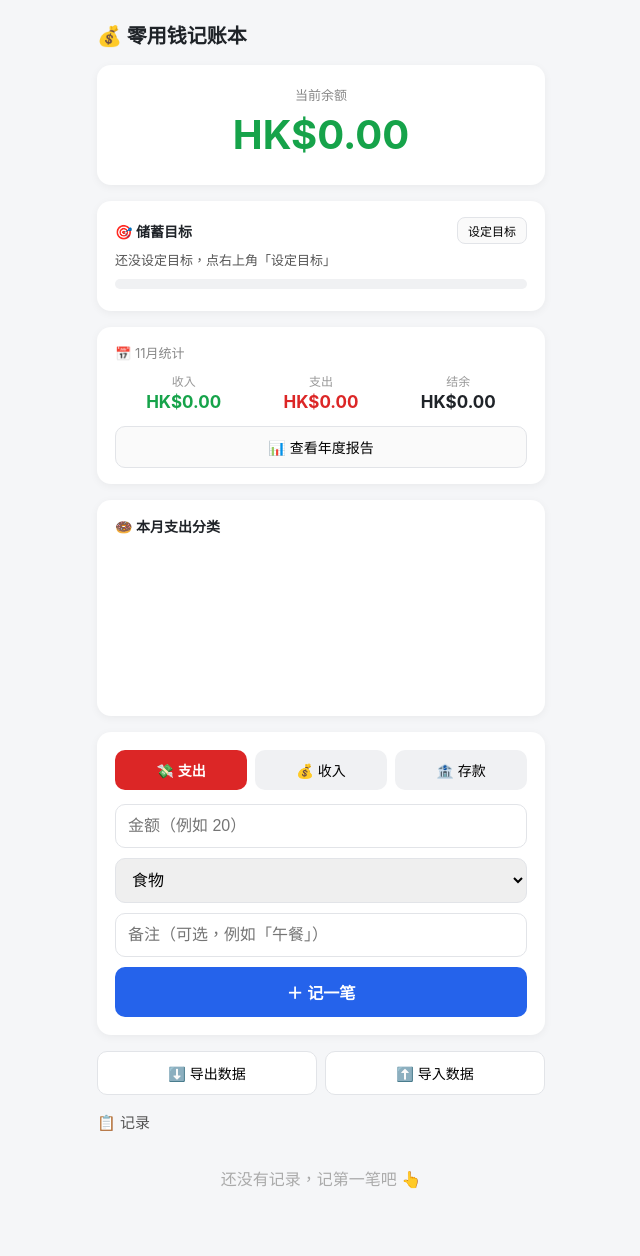
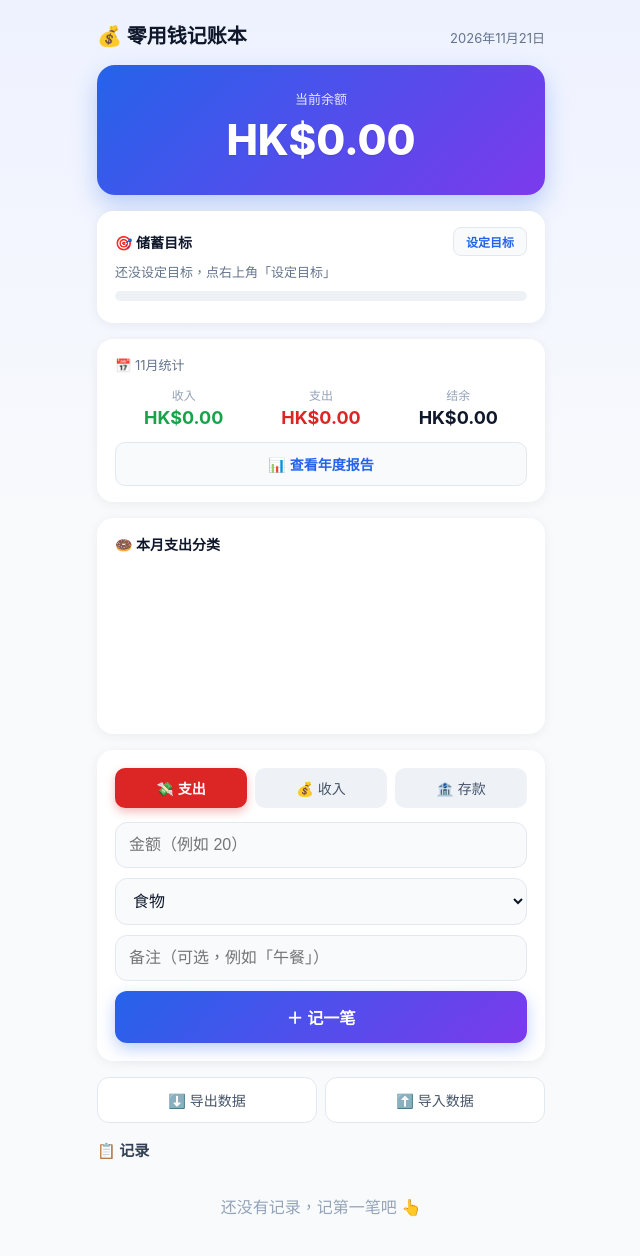
Before and after one commit to rexhuang852/pocket-money-tracker, a plain HTML site: page index.html in a window 1280 px wide. Shown: the whole page, without its empty margins (319-959 px from the left). Drawn offline with nearby package versions, Linux system fonts and the light colour scheme.

Commit message:
UI优化推送

```diff
--- a/index.html
+++ b/index.html
@@ -12,84 +12,89 @@
 
     body {
       font-family: -apple-system, "Microsoft JhengHei", "PingFang HK", sans-serif;
-      background: #f5f6f8;
-      color: #1f2328;
+      background: linear-gradient(180deg, #eef2ff 0%, #f8fafc 40%);
+      color: #0f172a;
       max-width: 480px;
       margin: 0 auto;
       min-height: 100vh;
       padding: 20px 16px 60px;
     }
 
-    h1 { font-size: 20px; margin-bottom: 16px; }
+    /* 顶部标题 */
+    .header { display: flex; align-items: baseline; justify-content: space-between; margin-bottom: 16px; }
+    .header h1 { font-size: 20px; font-weight: 700; }
+    .header-date { font-size: 13px; color: #64748b; }
 
-    /* ===== 余额卡片 ===== */
+    /* ===== 余额卡片（渐变主角） ===== */
     .balance-card {
-      background: #fff;
-      border-radius: 14px;
-      padding: 20px;
+      background: linear-gradient(135deg, #2563eb, #7c3aed);
+      border-radius: 18px;
+      padding: 24px 20px;
       text-align: center;
-      box-shadow: 0 2px 8px rgba(0,0,0,0.05);
+      box-shadow: 0 10px 24px rgba(37, 99, 235, 0.28);
       margin-bottom: 16px;
     }
-    .balance-card .label { font-size: 13px; color: #888; }
-    .balance-card .amount { font-size: 40px; font-weight: 700; margin: 6px 0; }
-    .amount.plus  { color: #16a34a; }
-    .amount.minus { color: #dc2626; }
+    .balance-card .label { font-size: 13px; color: rgba(255,255,255,0.85); }
+    .balance-card .amount {
+      font-size: 42px; font-weight: 800; margin: 6px 0; color: #fff;
+      text-shadow: 0 1px 2px rgba(0,0,0,0.1);
+    }
 
     /* ===== 储蓄目标 ===== */
     .goal-card {
       background: #fff;
-      border-radius: 14px;
+      border-radius: 16px;
       padding: 16px 18px;
-      box-shadow: 0 2px 8px rgba(0,0,0,0.05);
+      box-shadow: 0 2px 12px rgba(15,23,42,0.06);
       margin-bottom: 16px;
     }
     .goal-head { display: flex; justify-content: space-between; align-items: center; margin-bottom: 6px; }
     .goal-title { font-size: 14px; font-weight: 600; }
     .goal-set {
-      border: 1px solid #e2e4e8; border-radius: 8px; background: #fafafa;
-      padding: 4px 10px; cursor: pointer; font-size: 12px;
+      border: 1px solid #e2e8f0; border-radius: 8px; background: #f8fafc;
+      padding: 5px 12px; cursor: pointer; font-size: 12px; color: #2563eb; font-weight: 600;
     }
-    .goal-name { font-size: 13px; color: #555; }
+    .goal-name { font-size: 13px; color: #64748b; }
     .goal-amount { font-size: 15px; font-weight: 700; margin-top: 4px; }
     .progress-bar {
-      width: 100%; height: 10px; background: #f0f1f3;
+      width: 100%; height: 10px; background: #eef2f7;
       border-radius: 5px; margin: 10px 0 6px; overflow: hidden;
     }
     .progress-fill {
-      height: 100%; background: #16a34a; border-radius: 5px;
-      width: 0%; transition: width 0.3s;
+      height: 100%; background: linear-gradient(90deg, #2563eb, #7c3aed);
+      border-radius: 5px; width: 0%; transition: width 0.4s ease;
     }
-    .goal-pct { font-size: 12px; color: #999; }
+    .goal-pct { font-size: 12px; color: #64748b; }
 
     /* ===== 本月统计 ===== */
     .stats-card {
       background: #fff;
-      border-radius: 14px;
+      border-radius: 16px;
       padding: 16px 18px;
-      box-shadow: 0 2px 8px rgba(0,0,0,0.05);
+      box-shadow: 0 2px 12px rgba(15,23,42,0.06);
       margin-bottom: 16px;
     }
-    .stats-title { font-size: 13px; color: #888; display: block; margin-bottom: 10px; }
+    .stats-title { font-size: 13px; color: #64748b; display: block; margin-bottom: 12px; }
     .stats-row { display: flex; text-align: center; }
     .stat { flex: 1; }
-    .stat-label { font-size: 12px; color: #999; }
-    .stat-value { font-size: 17px; font-weight: 700; margin-top: 3px; }
+    .stat-label { font-size: 12px; color: #94a3b8; }
+    .stat-value { font-size: 18px; font-weight: 700; margin-top: 4px; }
     .stat-value.in  { color: #16a34a; }
     .stat-value.out { color: #dc2626; }
     .report-btn {
-      width: 100%; margin-top: 14px; padding: 10px;
-      border: 1px solid #e2e4e8; border-radius: 10px;
-      background: #fafafa; cursor: pointer; font-size: 14px;
+      width: 100%; margin-top: 14px; padding: 11px;
+      border: 1px solid #e2e8f0; border-radius: 10px;
+      background: #f8fafc; cursor: pointer; font-size: 14px;
+      color: #2563eb; font-weight: 600;
     }
-    .report-btn:active { background: #f0f1f3; }
+    .report-btn:active { background: #eef2f7; }
 
     /* ===== 支出分类饼图 ===== */
     .chart-card {
       background: #fff;
-      border-radius: 14px;
+      border-radius: 16px;
       padding: 16px 18px;
-      box-shadow: 0 2px 8px rgba(0,0,0,0.05);
+      box-shadow: 0 2px 12px rgba(15,23,42,0.06);
       margin-bottom: 16px;
     }
     .chart-title { font-size: 14px; font-weight: 600; margin-bottom: 10px; }
@@ -98,47 +103,52 @@
     /* ===== 记账表单 ===== */
     .form-card {
       background: #fff;
-      border-radius: 14px;
+      border-radius: 16px;
       padding: 18px;
-      box-shadow: 0 2px 8px rgba(0,0,0,0.05);
+      box-shadow: 0 2px 12px rgba(15,23,42,0.06);
       margin-bottom: 16px;
     }
     .tabs { display: flex; gap: 8px; margin-bottom: 14px; }
     .tab {
       flex: 1; padding: 10px; border: none; border-radius: 10px;
-      background: #f0f1f3; cursor: pointer; font-size: 14px;
+      background: #eef2f7; cursor: pointer; font-size: 14px;
+      color: #475569; transition: all 0.15s;
     }
-    .tab.active { color: #fff; font-weight: 600; }
-    .tab.income.active  { background: #16a34a; }
-    .tab.expense.active { background: #dc2626; }
-    .tab.saving.active  { background: #7c3aed; }   /* 存款选中：紫色 */
+    .tab.active { color: #fff; font-weight: 700; }
+    .tab.income.active  { background: #16a34a; box-shadow: 0 4px 10px rgba(22,163,74,0.3); }
+    .tab.expense.active { background: #dc2626; box-shadow: 0 4px 10px rgba(220,38,38,0.3); }
+    .tab.saving.active  { background: #7c3aed; box-shadow: 0 4px 10px rgba(124,58,237,0.3); }
 
     input, select {
-      width: 100%; padding: 12px; font-size: 16px;
-      border: 1px solid #e2e4e8; border-radius: 10px; margin-bottom: 10px;
+      width: 100%; padding: 13px; font-size: 16px;
+      border: 1px solid #e2e8f0; border-radius: 12px; margin-bottom: 10px;
+      background: #f8fafc; color: #0f172a;
     }
+    input:focus, select:focus { outline: none; border-color: #2563eb; background: #fff; }
     button.add {
-      width: 100%; padding: 13px; font-size: 16px; font-weight: 600;
-      border: none; border-radius: 10px; background: #2563eb;
+      width: 100%; padding: 14px; font-size: 16px; font-weight: 700;
+      border: none; border-radius: 12px;
+      background: linear-gradient(135deg, #2563eb, #7c3aed);
       color: #fff; cursor: pointer;
+      box-shadow: 0 6px 16px rgba(37,99,235,0.3);
     }
-    button.add:active { opacity: 0.8; }
+    button.add:active { opacity: 0.85; transform: scale(0.99); }
     .cancel-edit {
       width: 100%; margin-top: 8px; padding: 8px;
-      border: none; background: none; color: #999;
+      border: none; background: none; color: #94a3b8;
       cursor: pointer; font-size: 13px;
     }
 
     /* ===== 记录列表 ===== */
-    .list-title { font-size: 15px; margin: 8px 0 10px; color: #555; }
-    .empty { color: #aaa; text-align: center; padding: 24px 0; }
+    .list-title { font-size: 15px; font-weight: 700; margin: 8px 0 10px; color: #334155; }
+    .empty { color: #94a3b8; text-align: center; padding: 24px 0; }
     .record {
       display: flex; align-items: center; justify-content: space-between;
-      background: #fff; border-radius: 12px; padding: 12px 14px;
-      margin-bottom: 8px;
+      background: #fff; border-radius: 14px; padding: 14px;
+      margin-bottom: 8px; box-shadow: 0 1px 4px rgba(15,23,42,0.04);
     }
     .record .info .cat { font-size: 14px; font-weight: 600; }
-    .record .info .note { font-size: 12px; color: #999; margin-top: 2px; }
+    .record .info .note { font-size: 12px; color: #94a3b8; margin-top: 2px; }
     .record .right { display: flex; align-items: center; gap: 8px; }
     .record .money { font-size: 16px; font-weight: 700; }
     .money.in     { color: #16a34a; }
@@ -146,53 +156,56 @@
     .money.saving { color: #7c3aed; }
     .record .edit {
       border: none; background: #dbeafe; color: #2563eb;
-      border-radius: 8px; padding: 5px 9px; cursor: pointer; font-size: 13px;
+      border-radius: 8px; padding: 6px 10px; cursor: pointer; font-size: 13px;
     }
     .record .del {
       border: none; background: #fee2e2; color: #dc2626;
-      border-radius: 8px; padding: 5px 9px; cursor: pointer; font-size: 13px;
+      border-radius: 8px; padding: 6px 10px; cursor: pointer; font-size: 13px;
     }
 
     /* ===== 数据备份按钮 ===== */
     .data-actions { display: flex; gap: 8px; margin-bottom: 16px; }
     .data-actions button {
-      flex: 1; padding: 11px; font-size: 14px;
-      border: 1px solid #e2e4e8; border-radius: 10px;
-      background: #fff; cursor: pointer;
+      flex: 1; padding: 12px; font-size: 14px;
+      border: 1px solid #e2e8f0; border-radius: 12px;
+      background: #fff; cursor: pointer; color: #475569;
     }
-    .data-actions button:active { background: #f0f1f3; }
+    .data-actions button:active { background: #f1f5f9; }
 
     /* ===== 年度报告弹窗 ===== */
     .modal {
       display: none; position: fixed; top: 0; left: 0; right: 0; bottom: 0;
-      background: rgba(0,0,0,0.5); align-items: center; justify-content: center;
+      background: rgba(15,23,42,0.55); align-items: center; justify-content: center;
       z-index: 100; padding: 20px;
     }
     .modal.show { display: flex; }
     .modal-content {
-      background: #fff; border-radius: 14px; padding: 20px;
+      background: #fff; border-radius: 18px; padding: 20px;
       width: 100%; max-width: 480px; max-height: 80vh; overflow-y: auto;
     }
     .modal-head { display: flex; justify-content: space-between; align-items: center; margin-bottom: 14px; }
     .modal-head h2 { font-size: 18px; }
     .modal-close {
-      border: none; background: #f0f1f3; border-radius: 8px;
-      padding: 6px 10px; cursor: pointer; font-size: 14px;
+      border: none; background: #eef2f7; border-radius: 8px;
+      padding: 6px 10px; cursor: pointer; font-size: 14px; color: #475569;
     }
     .report-section { margin-bottom: 16px; }
-    .report-section h3 { font-size: 14px; color: #555; margin-bottom: 8px; }
+    .report-section h3 { font-size: 14px; color: #475569; margin-bottom: 8px; }
     .report-overview { display: flex; text-align: center; }
     .report-overview .stat { flex: 1; }
     .report-line {
       display: flex; justify-content: space-between; align-items: center;
-      padding: 6px 0; border-bottom: 1px solid #f0f1f3; font-size: 14px;
+      padding: 6px 0; border-bottom: 1px solid #f1f5f9; font-size: 14px;
     }
-    .report-line .bar-wrap { flex: 1; margin: 0 10px; background: #f0f1f3; border-radius: 4px; height: 8px; }
-    .report-line .bar { height: 8px; border-radius: 4px; background: #2563eb; }
+    .report-line .bar-wrap { flex: 1; margin: 0 10px; background: #eef2f7; border-radius: 4px; height: 8px; }
+    .report-line .bar { height: 8px; border-radius: 4px; background: linear-gradient(90deg, #2563eb, #7c3aed); }
   </style>
 </head>
 <body>
-  <h1>💰 零用钱记账本</h1>
+  <div class="header">
+    <h1>💰 零用钱记账本</h1>
+    <span class="header-date" id="today"></span>
+  </div>
 
   <!-- 余额卡片 -->
   <div class="balance-card">
@@ -691,6 +704,10 @@
     });
 
     // ===== 启动：初始化页面 =====
+    // 显示今天的日期
+    const today = new Date();
+    document.getElementById('today').textContent =
+      today.getFullYear() + '年' + (today.getMonth() + 1) + '月' + today.getDate() + '日';
     renderCategories();
     refresh();
   </script>
```
